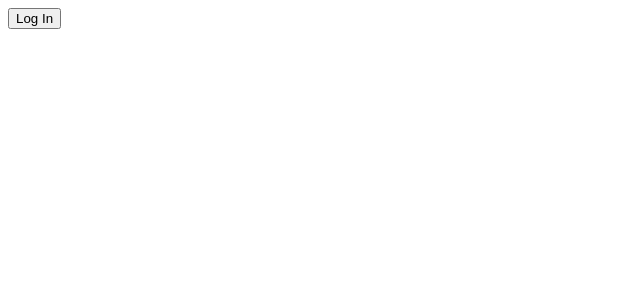
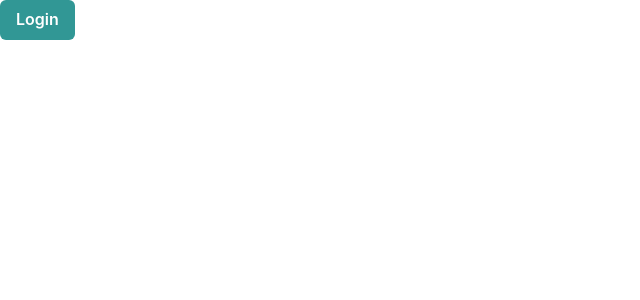
Before and after one commit to EringiV3/vite-react-todo-app, a React (Vite) app: page / in a window 1280 px wide. Shown: the top 300 px of the page, without its empty margins (0-640 px from the left). Built offline with nearby package versions, Linux system fonts and the light colour scheme.

Commit message:
add: chakra ui

```diff
--- a/package.json
+++ b/package.json
@@ -8,6 +8,10 @@
   },
   "dependencies": {
     "@auth0/auth0-react": "^1.6.0",
+    "@chakra-ui/react": "^1.6.5",
+    "@emotion/react": "^11",
+    "@emotion/styled": "^11",
+    "framer-motion": "^4",
     "react": "^17.0.0",
     "react-dom": "^17.0.0"
   },
--- a/src/App.tsx
+++ b/src/App.tsx
@@ -9,6 +9,8 @@ const App = () => {
   if (isLoading) {
     return <div>Loading ...</div>;
   }
+
+  console.log({ user });
 
   return (
     <>
--- a/src/components/LoginButton.tsx
+++ b/src/components/LoginButton.tsx
@@ -1,10 +1,15 @@
 import { useAuth0 } from '@auth0/auth0-react';
+import { Button } from '@chakra-ui/button';
 import React from 'react';
 
 const LoginButton = () => {
   const { loginWithRedirect } = useAuth0();
 
-  return <button onClick={() => loginWithRedirect()}>Log In</button>;
+  return (
+    <Button colorScheme="teal" onClick={() => loginWithRedirect()}>
+      Login
+    </Button>
+  );
 };
 
 export default LoginButton;
--- a/src/components/LogoutButton.tsx
+++ b/src/components/LogoutButton.tsx
@@ -1,13 +1,17 @@
 import { useAuth0 } from '@auth0/auth0-react';
+import { Button } from '@chakra-ui/button';
 import React from 'react';
 
 const LogoutButton = () => {
   const { logout } = useAuth0();
 
   return (
-    <button onClick={() => logout({ returnTo: window.location.origin })}>
-      Log Out
-    </button>
+    <Button
+      colorScheme="teal"
+      onClick={() => logout({ returnTo: window.location.origin })}
+    >
+      Logout
+    </Button>
   );
 };
 
--- a/src/main.tsx
+++ b/src/main.tsx
@@ -1,4 +1,5 @@
 import { Auth0Provider } from '@auth0/auth0-react';
+import { ChakraProvider } from '@chakra-ui/react';
 import React from 'react';
 import ReactDOM from 'react-dom';
 import App from './App';
@@ -6,11 +7,14 @@ import App from './App';
 ReactDOM.render(
   <React.StrictMode>
     <Auth0Provider
-      domain="dev-f-4x-fhm.jp.auth0.com"
-      clientId="3RxdYg4y0YMojsZu1JbKaiUmP5EwUjMh"
+      domain="apollo-server-prisma-todo-app.jp.auth0.com"
+      clientId="aUD1RQ95pCRmKGITpCxnpcyk8wZFknjk"
       redirectUri="http://localhost:3000"
+      audience="https://apollo-server-prisma-todo-app.eringiv3.com"
     >
-      <App />
+      <ChakraProvider>
+        <App />
+      </ChakraProvider>
     </Auth0Provider>
   </React.StrictMode>,
   document.getElementById('root')
```
Also changed, not shown: 1 other file (tests, documents, lock files or other folders).
